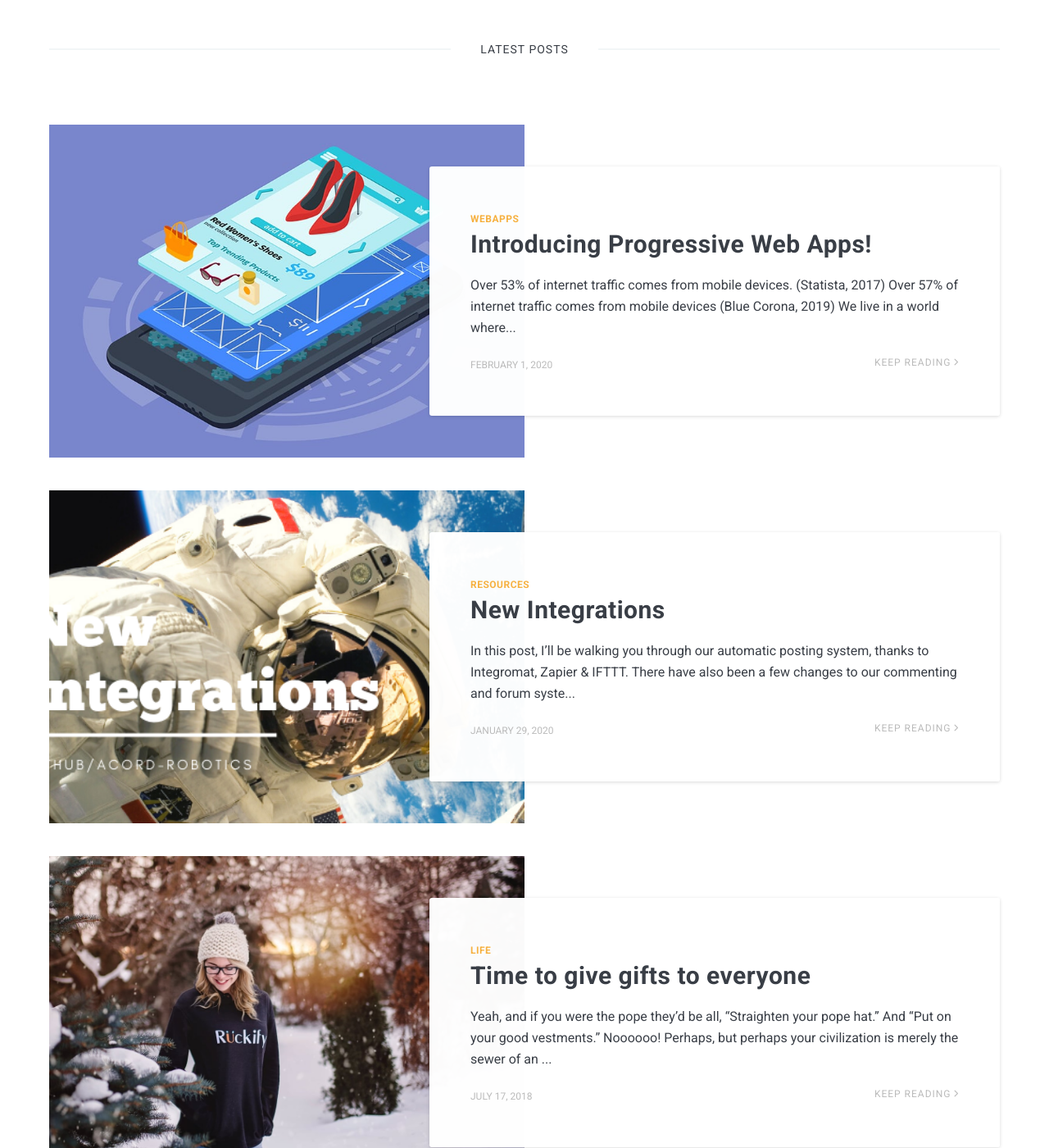
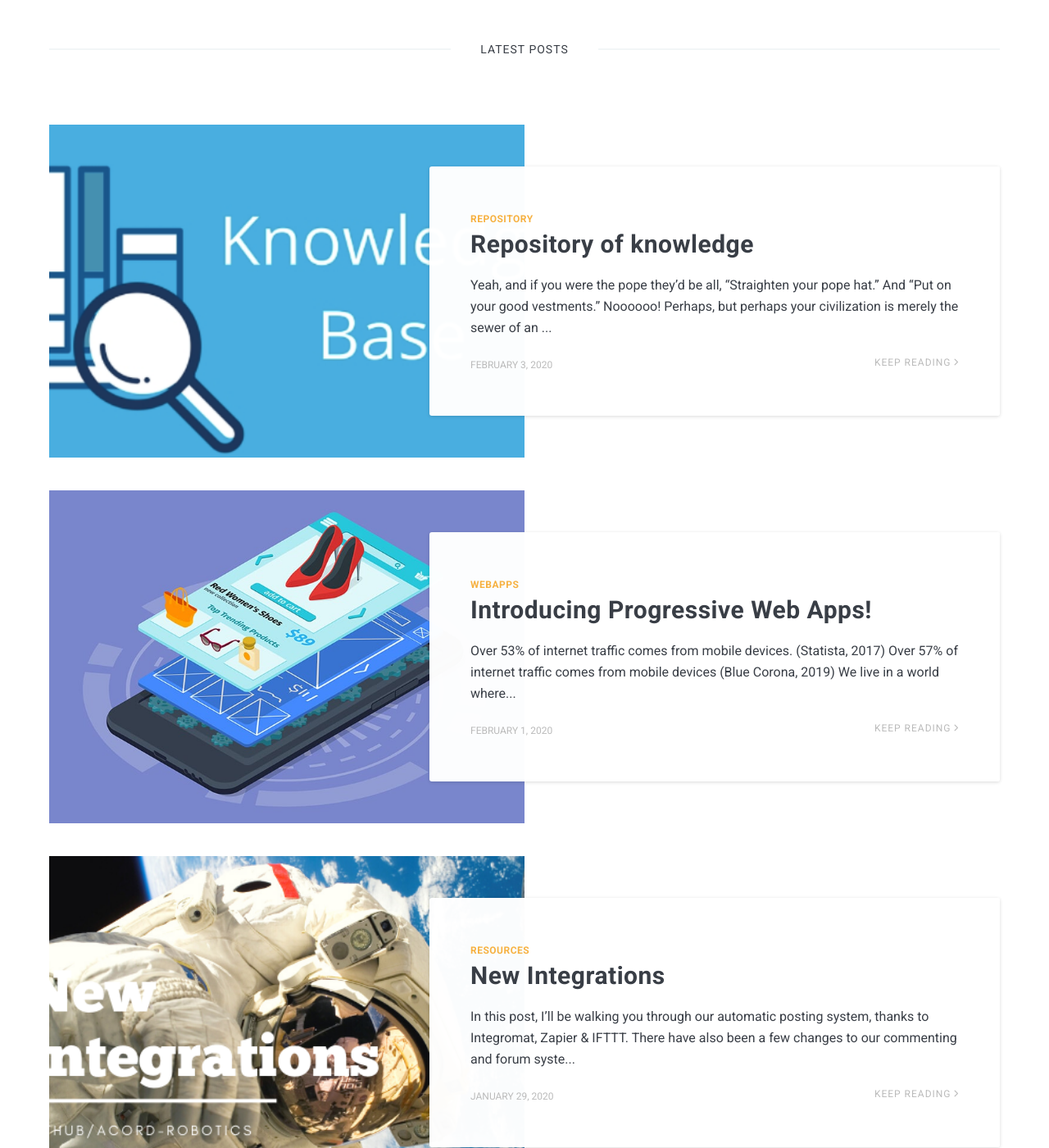
Before and after one commit to Gizmotronn/acord-robotics.github11, a Jekyll site: the page built from index.html, in a window 1280 px wide and 1400 px high, scrolled down 607 px. Shown: the whole window at 82% size. Built offline with Jekyll 4.4.1, drawn with Linux system fonts in a browser that asks for light colours; nearby versions of some CDN libraries; the list of posts is cut into pages by our own code.

Commit message:
Update 2018-07-17-time-to-givegifts-to-everyone.markdown

```diff
--- a/_posts/2018-07-17-time-to-givegifts-to-everyone.markdown
+++ b/_posts/2018-07-17-time-to-givegifts-to-everyone.markdown
@@ -1,9 +1,10 @@
 ---
 layout: post
-title:  Time to give gifts to everyone
-date:   2018-07-17 15:01:35 +0300
-image:  04.jpg
-tags:   Life
+title: Repository of knowledge
+date: '2020-02-03 15:01:35 +0300'
+image: Screen-Shot-2018-02-28-at-2.50.11-PM.jpg
+tags: repository
+published: true
 ---
 Yeah, and if you were the pope they'd be all, "Straighten your pope hat." And "Put on your good vestments." Noooooo! Perhaps, but perhaps your civilization is merely the sewer of an even greater society above you!
 
```
